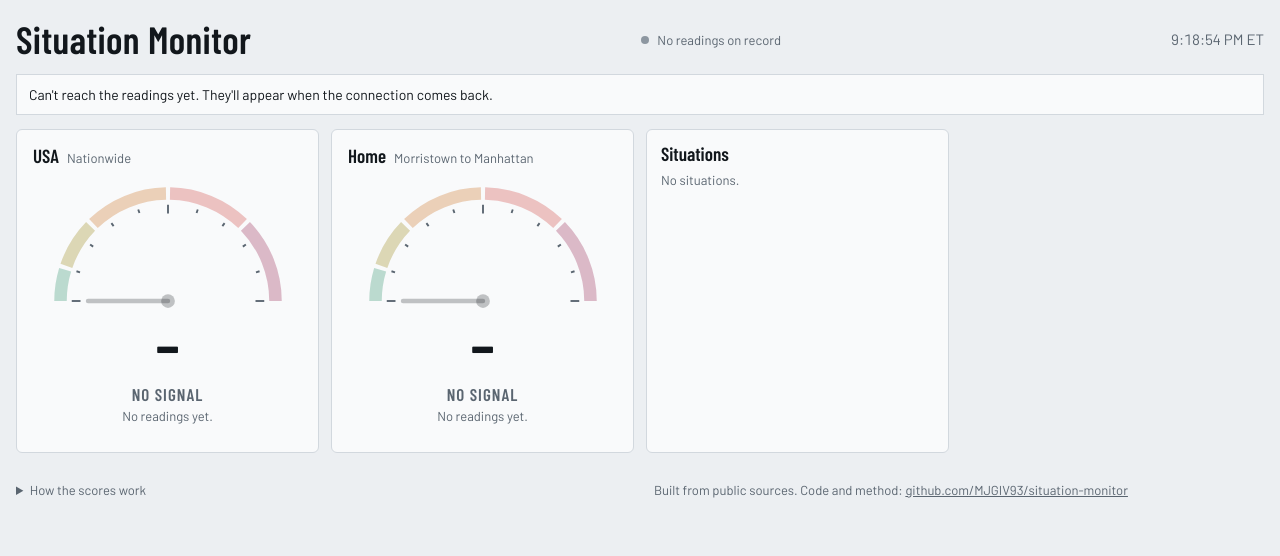
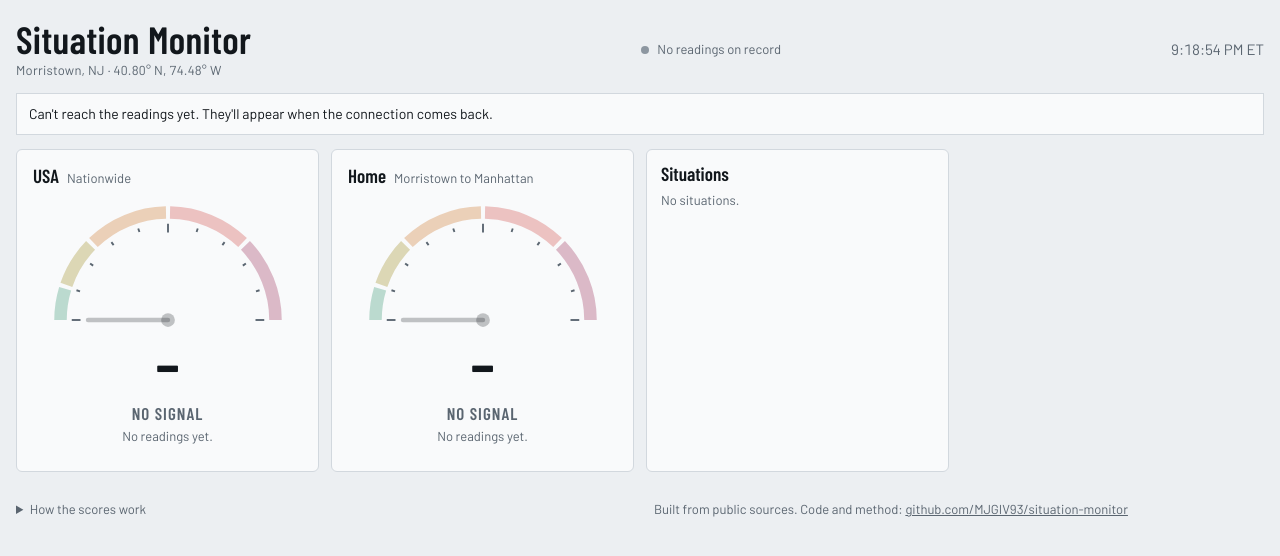
Before and after one commit to MJGIV93/situation-monitor, a website: page site/index.html in a window 1280 px wide. Drawn offline with nearby package versions, Linux system fonts and the light colour scheme; no server answers.

Commit message:
Show where the monitor is based in the header
Co-Authored-By: Claude Fable 5.2 <noreply@anthropic.com>
Claude-Session: https://claude.ai/code/session_015PXFxoV8vLzUm4ibPGgjJb

```diff
--- a/site/index.html
+++ b/site/index.html
@@ -64,6 +64,8 @@ ul { padding: 0; list-style: none; }
 /* header */
 .top { display: flex; flex-wrap: wrap; align-items: baseline; justify-content: space-between; gap: 2px 16px; }
 h1 { font-family: var(--f-display); font-weight: 600; font-size: 30px; line-height: 1.05; letter-spacing: 0.01em; }
+.brand { display: flex; flex-direction: column; gap: 1px; min-width: 0; }
+.loc { font-size: 13px; color: var(--dim); letter-spacing: 0.02em; }
 .clock { font-size: 15px; color: var(--dim); }
 .status { flex-basis: 100%; display: flex; align-items: center; gap: 8px; font-size: 13px; color: var(--dim); }
 .dot { flex: none; width: 8px; height: 8px; border-radius: 50%; background: var(--stale); }
@@ -231,7 +233,10 @@ h1 { font-family: var(--f-display); font-weight: 600; font-size: 30px; line-heig
 <body>
 <div class="wrap">
   <header class="top">
-    <h1>Situation Monitor</h1>
+    <div class="brand">
+      <h1>Situation Monitor</h1>
+      <span class="loc">Morristown, NJ <span aria-hidden="true">·</span> 40.80° N, 74.48° W</span>
+    </div>
     <span class="clock" id="clock"></span>
     <div class="status"><span class="dot" id="dot"></span><span id="statusText">Connecting</span></div>
   </header>
```
